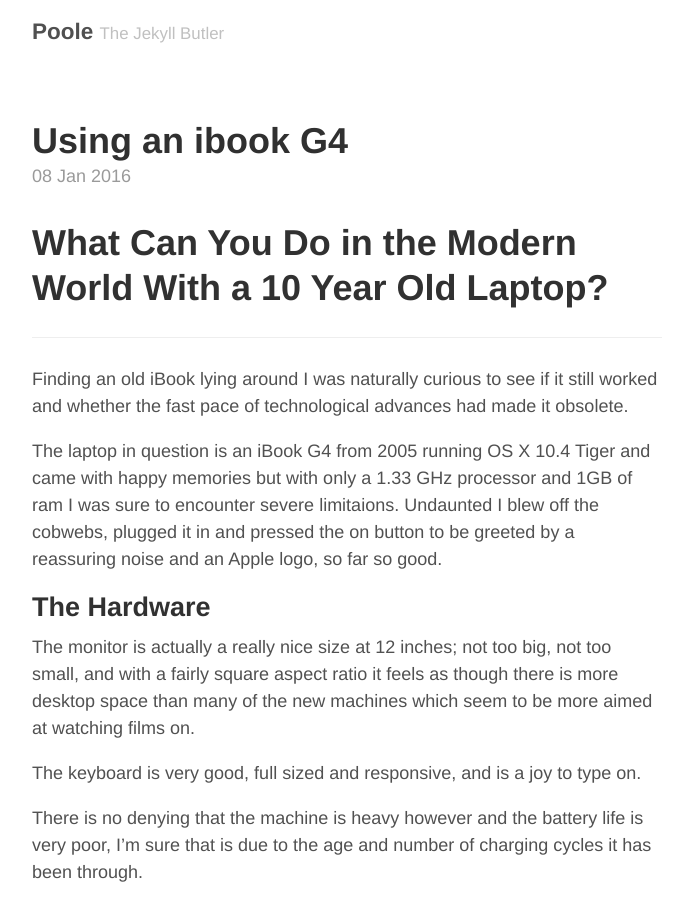
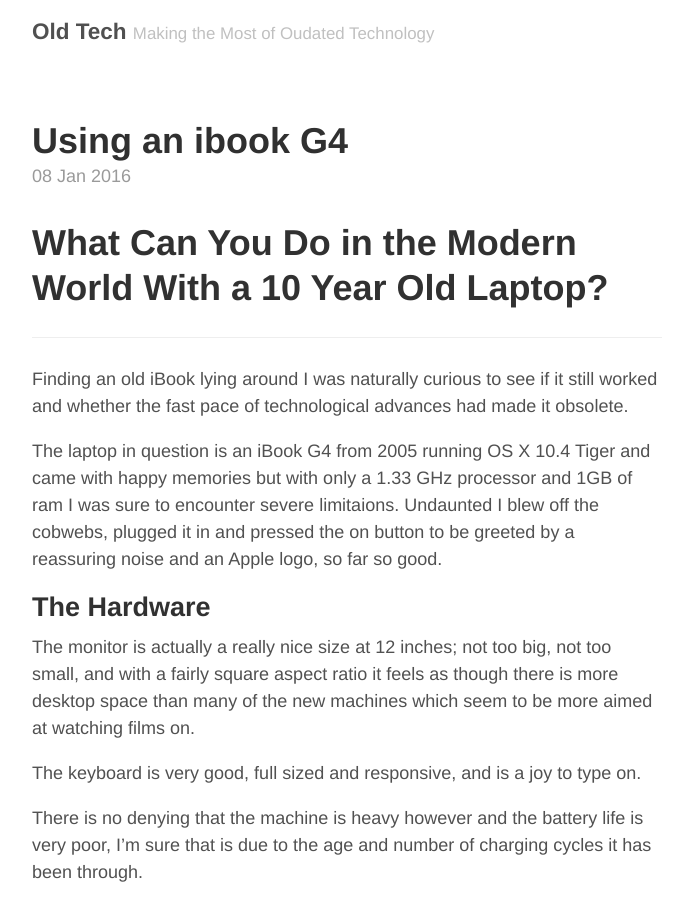
Before and after one commit to sirioq/sirioq.github.io, a Jekyll site: the page built from index.html, in a window 1280 px wide and 900 px high. Shown: the whole window, without its empty margins (293-980 px from the left). Built offline with Jekyll 4.4.1, drawn with Linux system fonts in a browser that asks for light colours; the list of posts is cut into pages by our own code.

Commit message:
Update _config.yml

```diff
--- a/_config.yml
+++ b/_config.yml
@@ -5,9 +5,9 @@
 relative_permalinks: true
 
 # Setup
-title:               Poole
-tagline:             The Jekyll Butler
-url:                 http://getpoole.com
+title:               Old Tech
+tagline:             Making the Most of Oudated Technology
+url:
 paginate:            1
 baseurl:             ""
 
```
